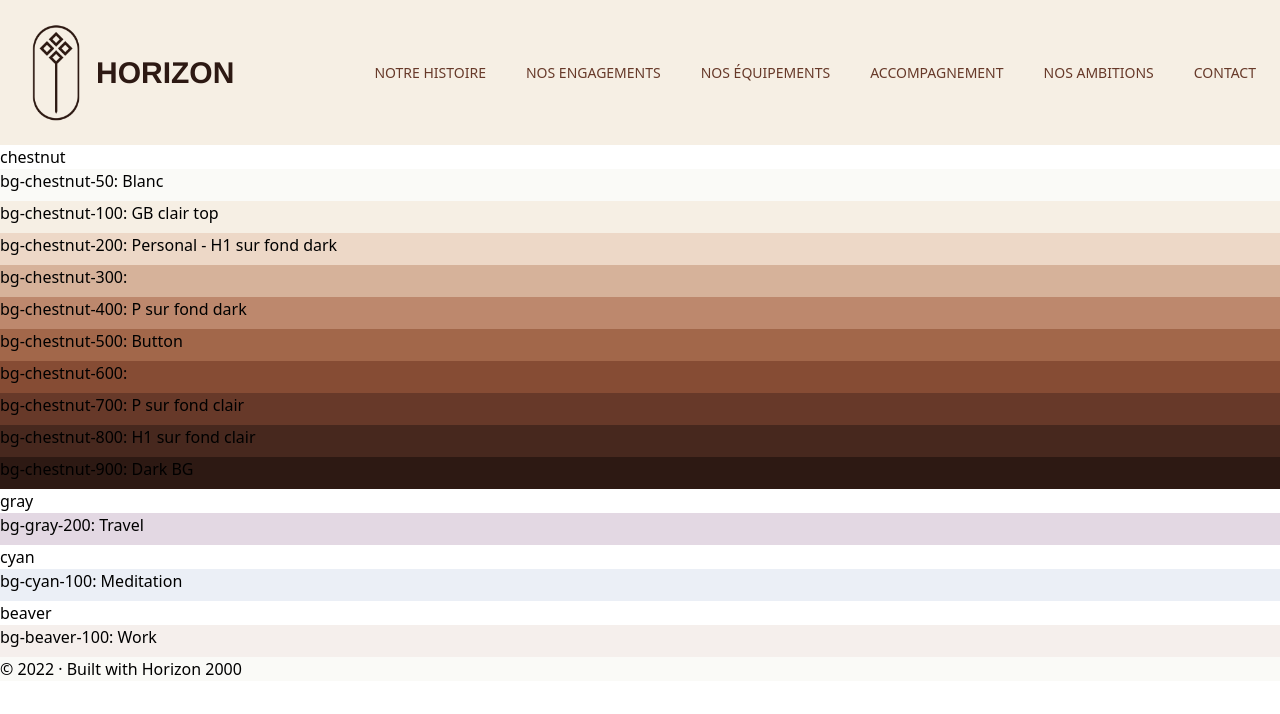
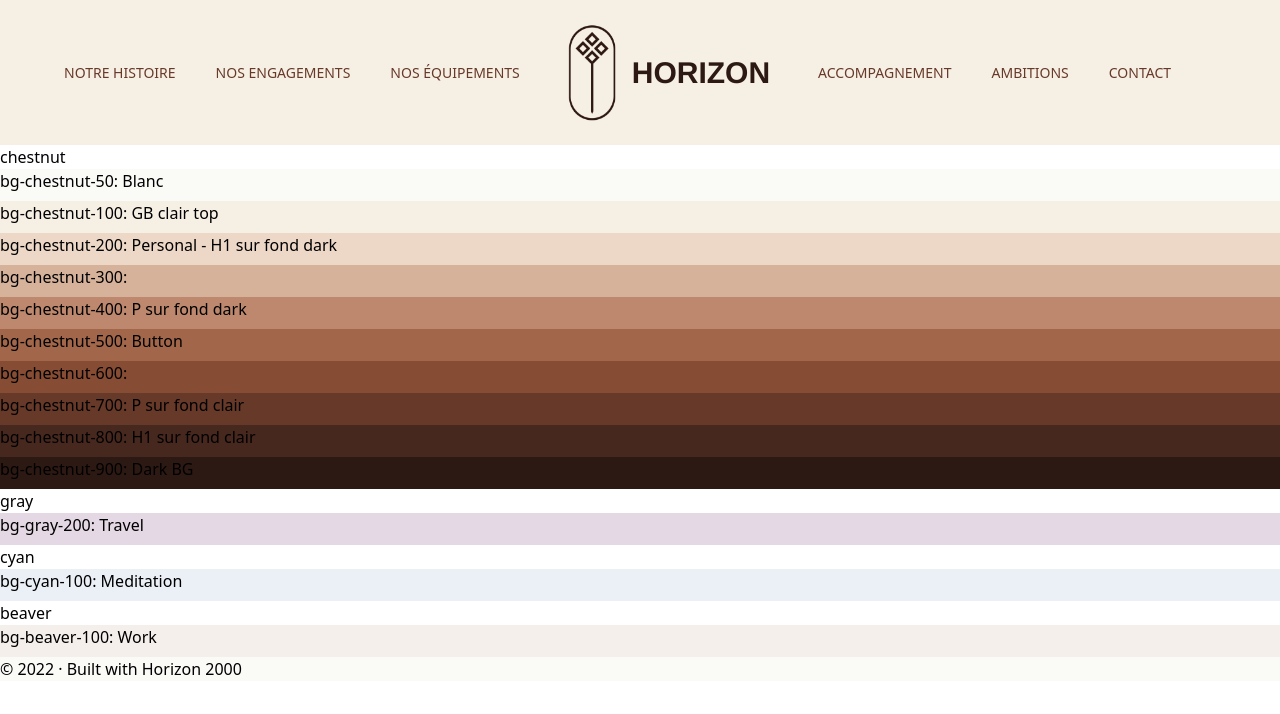
Before and after one commit to henimezrani/horizon2000, a Gatsby site: page /palette in a window 1280 px wide. Built offline with nearby package versions, Linux system fonts and the light colour scheme; Gatsby itself is replaced by a stand-in of ours; a web font is replaced by a local one.

Commit message:
nav centered fix

```diff
--- /dev/null
+++ b/public/page-data/dev-404-page/page-data.json
@@ -0,0 +1 @@
+{"componentChunkName":"component---cache-dev-404-page-js","path":"/dev-404-page/","result":{"data":{"allSiteFunction":{"nodes":[]},"allSitePage":{"nodes":[{"path":"/404/"},{"path":"/404.html"},{"path":"/"},{"path":"/palette/"}]}},"pageContext":{}},"staticQueryHashes":["3649515864","63159454"]}
--- a/src/components/header.js
+++ b/src/components/header.js
@@ -11,8 +11,18 @@ const menuLinks = [
   { text: "Nos Engagements", url: "#nos-engagements" },
   { text: "Nos équipements", url: "#nos-equipements" },
   { text: "Accompagnement", url: "#accompagnement" },
-  { text: "Nos ambitions", url: "#nos-ambitions" },
+  { text: "Ambitions", url: "#ambitions" },
   { text: "Contact", url: "#contact" },
+]
+const rightMenuLinks = [
+  { text: "Accompagnement", url: "#accompagnement" },
+  { text: "Ambitions", url: "#ambitions" },
+  { text: "Contact", url: "#contact" },
+]
+const leftMenuLinks = [
+  { text: "Notre Histoire", url: "#notre-histoire" },
+  { text: "Nos Engagements", url: "#nos-engagements" },
+  { text: "Nos équipements", url: "#nos-equipements" },
 ]
 
 const Header = () => {
@@ -39,13 +49,13 @@ const Header = () => {
   }, [scrolled])
 
   return (
-    <header className="w-full" data-active={scrolled}>
+    <header className="w-full overflow-hidden" data-active={scrolled}>
       <div className={`bg-chestnut-100 ${scrolled ? "shadow-lg" : "py-4"}`}>
         {/* x-data="{ mobileMenuOpen: false}" */}
-        <div className="max-w-7xl mx-auto px-4 lg:px-6">
-          <div className="flex justify-center items-center py-2 lg:justify-start lg:space-x-10">
-            {/* Logo on the left */}
-            <div className="flex justify-start lg:flex-1 truncate">
+        <div className="max-w-7xl mx-auto px-4 xl:px-6">
+          <div className="flex justify-center items-center py-2 xl:justify-start xl:space-x-10">
+            {/* Mobile Menu if small screen */}
+            <div className="flex justify-start xl:flex-1 truncate xl:hidden">
               <Link to="/">
                 <div className="flex items-center justify-center">
                   <StaticImage
@@ -61,8 +71,7 @@ const Header = () => {
                 </div>
               </Link>
             </div>
-            {/* Mobile Menu if small screen */}
-            <div className="-mr-2 -my-2 ml-3 lg:hidden">
+            <div className="-mr-2 -my-2 ml-3 xl:hidden">
               <button
                 onClick={e => setNavOpen(true)}
                 type="button"
@@ -72,8 +81,9 @@ const Header = () => {
               </button>
             </div>
             {/* Nav Menu */}
-            <nav className="hidden lg:flex space-x-10">
-              {menuLinks.map((link, i) => (
+            <nav className="hidden xl:flex space-x-10">
+              <div className="xl:flex space-x-10 items-center">
+                {leftMenuLinks.map((link, i) => (
                   <React.Fragment key={link.url}>
                     <div className="text-sm text-chestnut-700 hover:text-chestnut-900">
                       {/* <Link to={link.url}>{link.text}</Link> */}
@@ -85,10 +95,42 @@ const Header = () => {
                     </div>
                   </React.Fragment>
                 ))}
+              </div>
+              <div className="flex justify-start xl:flex-1 truncate">
+                <Link to="/">
+                  <div className="flex items-center justify-center">
+                    <StaticImage
+                      src="../images/horizon-900-sm.png"
+                      loading="eager"
+                      className="w-12 mx-2"
+                      imgClassName="h-24 w-24 object-cover"
+                      quality={100}
+                    />
+                    <h1 className="uppercase font-header text-3xl font-bold trucate text-chestnut-900 mx-2">
+                      Horizon
+                    </h1>
+                  </div>
+                </Link>
+              </div>
+              <div className="xl:flex space-x-10 items-center">
+                {rightMenuLinks.map((link, i) => (
+                  <React.Fragment key={link.url}>
+                    <div className="text-sm text-chestnut-700 hover:text-chestnut-900">
+                      {/* <Link to={link.url}>{link.text}</Link> */}
+                      <button onClick={() => scrollTo(link.url)}>
+                        <span className="font-couture uppercase">
+                          {link.text}
+                        </span>
+                      </button>
+                    </div>
+                  </React.Fragment>
+                ))}
+              </div>
             </nav>
+
             {/* Mobile Menu Container */}
             {navOpen ? (
-              <div className="absolute z-10 top-0 inset-x-0 p-2 transform origin-top-left lg:hidden">
+              <div className="absolute z-10 top-0 inset-x-0 p-2 transform origin-top-left xl:hidden">
                 <div className="shadow-lg rounded-lg ring-1 ring-black ring-opacity-5 bg-chestnut-100 w-full">
                   <div className="p-5 divide-y-2 divide-chestnut-500">
                     {/* Mobile Menu Header title + Close logo */}
--- a/src/components/sections/ambitions.js
+++ b/src/components/sections/ambitions.js
@@ -1,7 +1,7 @@
 import * as React from "react"
 
 const Ambitions = () => (
-  <section id="nos-ambitions" className="pt-24 py-0 bg-chestnut-50">
+  <section id="ambitions" className="pt-24 py-0 bg-chestnut-50">
     <div className="w-full pb-0">
       <div class="flex items-center justify-center mx-8 lg:mx-auto">
         <div class="max-w-5xl" itemprop="articleBody">
```
Lines whose indentation alone changed are shown as unchanged.
